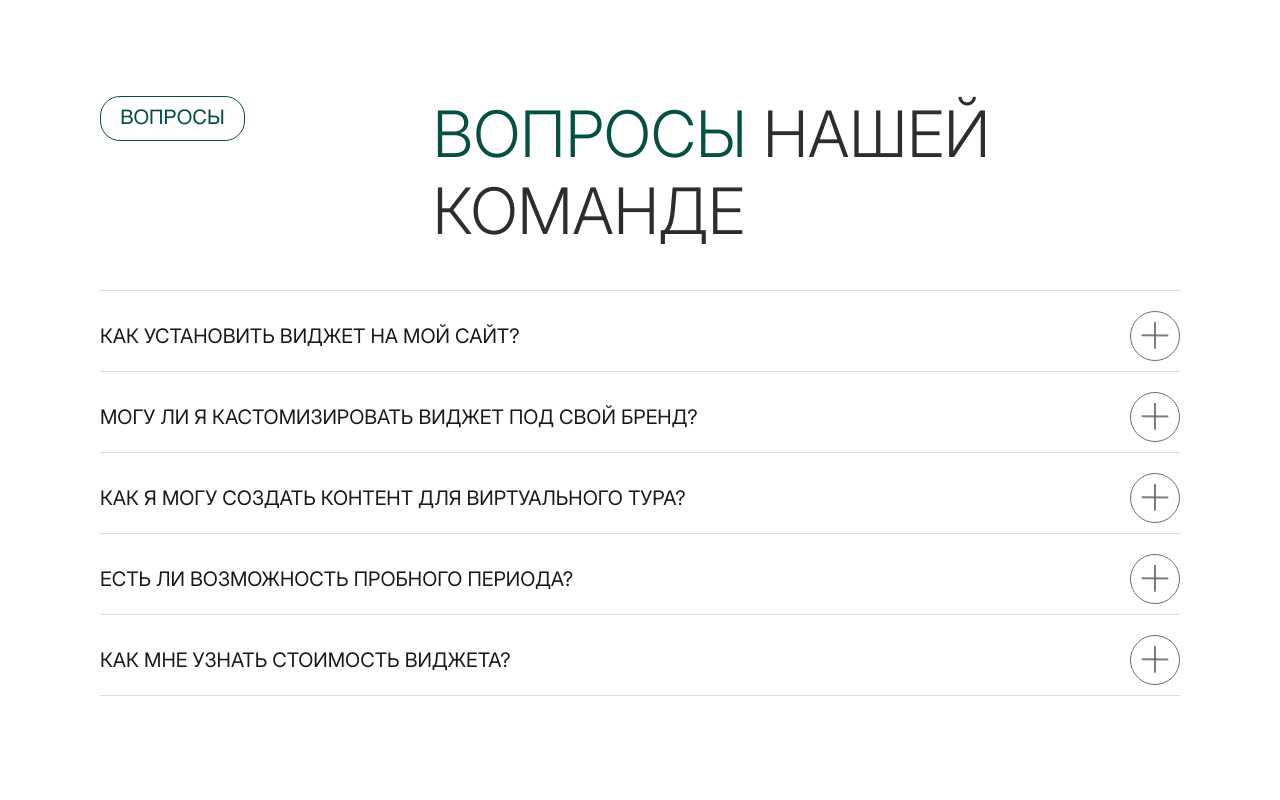
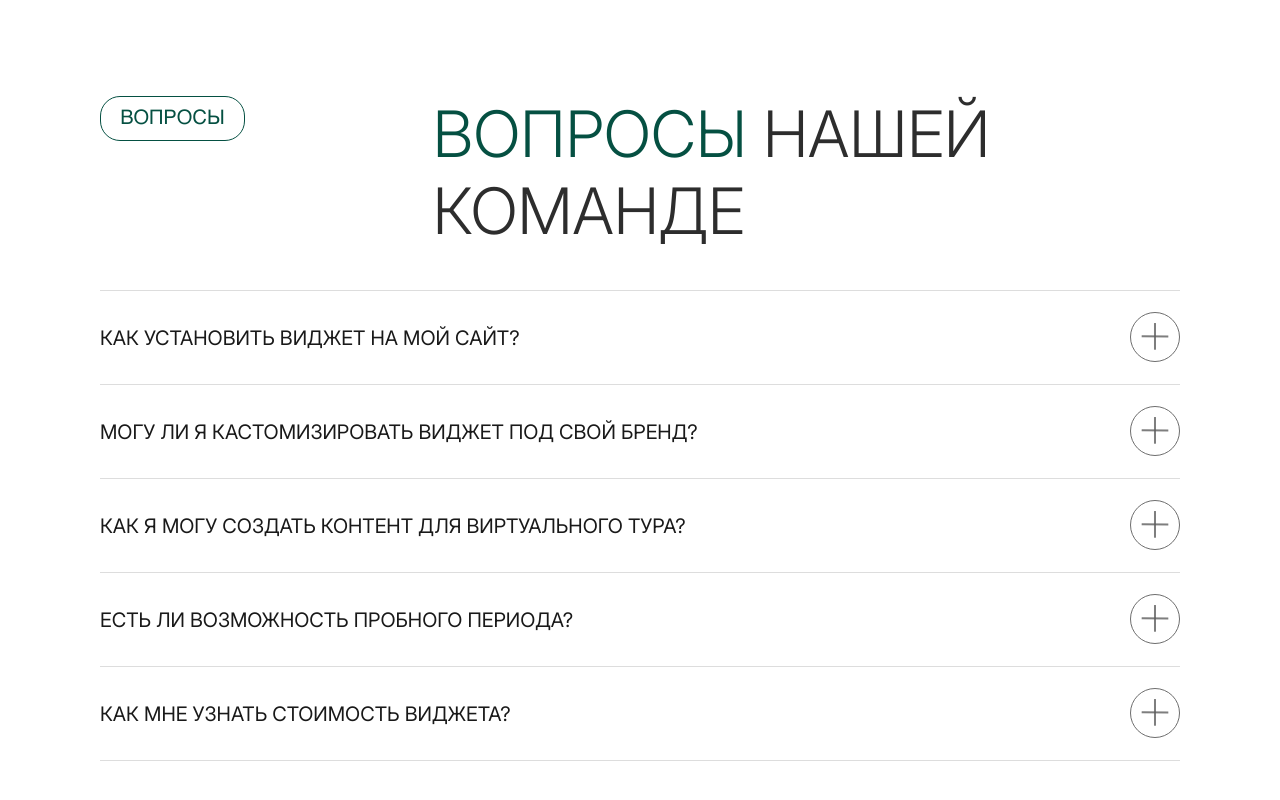
Before and after one commit to Shimatrix/XR_Place-2, a React (Vite) app: page / in a window 1280 px wide. Shown: the part 5470-6270 px from the top of the page. Before the commit the page ends 6245 px from the top, so only its background shows below. Built offline with nearby package versions, Linux system fonts and the light colour scheme.

Commit message:
анимация для FAQ

```diff
--- a/src/components/Accordion/Accordion.module.scss
+++ b/src/components/Accordion/Accordion.module.scss
@@ -1,33 +1,14 @@
 .accordionContainer {
-  margin-bottom: 4.9375rem; // 79px
+  margin-bottom: 79px;
 }
 
 .accordionItem {
+  display: flex;
+  flex-direction: row;
   border-bottom: 1px solid #ddd;
-}
-
-.accordionQuestion {
-  display: flex;
   justify-content: space-between;
   align-items: center;
   cursor: pointer;
-  font-weight: 400;
-  font-size: 1.25rem; // 20px
-  padding: 1.25rem 0 0.625rem; // 20px 0 10px
-  text-transform: uppercase;
-  text-align: left;
-  color: #191919;
-}
-
-.accordionItem:first-child .accordionQuestion {
-  border-top: 1px solid #ddd;
-}
-
-.accordionAnswer {
-  padding-bottom: 1.25rem; // 20px
-  color: #4d4d4d;
-  text-align: left;
-  max-width: 55rem; // 880px
 }
 
 .plusIcon {
@@ -35,29 +16,79 @@
   flex-direction: column;
   align-items: center;
   justify-content: center;
-  gap: 0.25rem; // 4px
+  gap: 4px;
   transition: transform 0.3s ease;
-  width: 3.125rem; // 50px по умолчанию
-  height: 3.125rem;
+  min-width: 50px;
+  min-height: 50px;
+}
+
+.textWrapper {
+  display: flex;
+  flex-direction: column;
+}
+
+.accordionQuestion {
+  padding-top: 15px;
+  font-size: 20px;
+  display: flex;
+  font-weight: 400;
+  text-transform: uppercase;
+  text-align: left;
+  color: #191919;
+}
+
+.accordionItem:first-child {
+  border-top: 1px solid #ddd;
+}
+
+.accordionAnswer {
+  text-align: left;
+  max-width: 880px;
+  opacity: 0;
+  color: #4d4d4d;
+  transition:
+    opacity 0.3s ease,
+    padding 0.3s ease-in-out;
+  padding: 0;
+}
+
+.questionText {
+  transition: transform 0.3s ease-in-out;
+  transform: translateY(17px);
+}
+
+.accordionItem.open .questionText {
+  transition: transform 0.3s ease-in-out;
+  transform: translateY(0);
+}
+
+.accordionItem.open .accordionAnswer {
+  text-align: left;
+  max-width: 880px;
+  padding: 15px 0;
+  opacity: 100;
+  transition:
+    opacity 0.3s ease-in-out,
+    padding 0.3s ease-in-out;
 }
 
 @media (width <= 360px) {
   .accordionContainer {
-    margin-bottom: 3.75rem; // 60px
+    margin-bottom: 60px;
   }
 
   .accordionQuestion {
-    padding: 1rem 0; // 16px 0px
+    padding: 16px 0;
     font-weight: 300;
-    font-size: 1.125rem; // 18px
+    font-size: 18px;
   }
 
   .accordionAnswer {
-    font-size: 1rem; // 16px
+    font-size: 16px;
   }
 
   .plusIcon svg {
-    width: 1.5rem; // 24px
-    height: 1.5rem; // 24px
+    width: 24px;
+    height: 24px;
   }
 }
--- a/src/components/Accordion/Accordion.tsx
+++ b/src/components/Accordion/Accordion.tsx
@@ -27,17 +27,19 @@ export const Accordion = ({ items }: AccordionProps) => {
         const isOpen = openIndices.includes(index);
 
         return (
-          <div key={index} className={styles.accordionItem}>
-            <div className={styles.accordionQuestion} onClick={() => toggle(index)}>
-              <span>{item.question}</span>
+          <div
+            key={index}
+            className={`${styles.accordionItem} ${isOpen ? styles.open : ''}`}
+            onClick={() => toggle(index)}
+          >
+            <div className={styles.textWrapper}>
+              <div className={styles.accordionQuestion}>
+                <span className={styles.questionText}>{item.question}</span>
+              </div>
+              <div className={styles.accordionAnswer}>{item.answer}</div>
+            </div>
             <div className={`${styles.plusIcon}`}>
-                <svg
-                  // width="50"
-                  // height="50"
-                  viewBox="0 0 50 50"
-                  fill="none"
-                  xmlns="http://www.w3.org/2000/svg"
-                >
+              <svg viewBox="0 0 50 50" fill="none" xmlns="http://www.w3.org/2000/svg">
                 <g clipPath="url(#clip0_1817_319)">
                   <circle cx="25" cy="25" r="24.5" stroke="#5E5E5E" strokeOpacity="0.9" />
                   <rect
@@ -69,8 +71,6 @@ export const Accordion = ({ items }: AccordionProps) => {
               </svg>
             </div>
           </div>
-            {isOpen && <div className={styles.accordionAnswer}>{item.answer}</div>}
-          </div>
         );
       })}
     </div>
```
Lines whose indentation alone changed are shown as unchanged.
